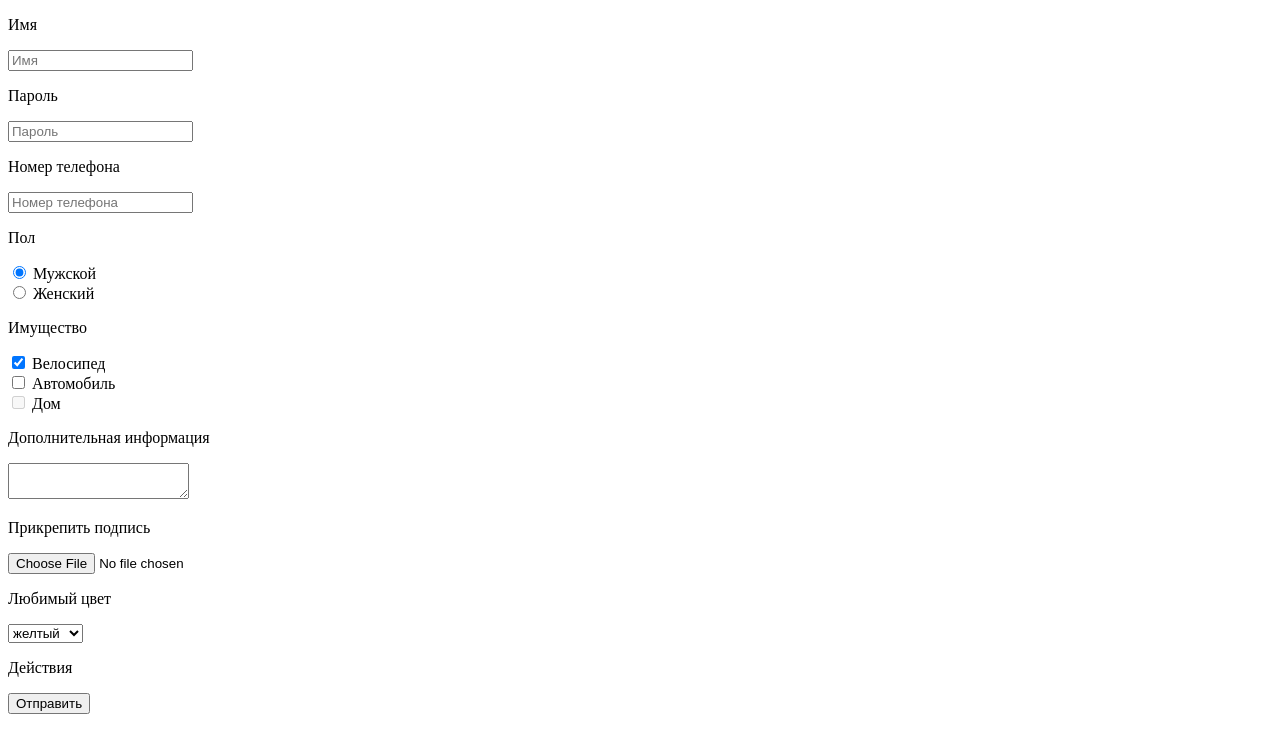
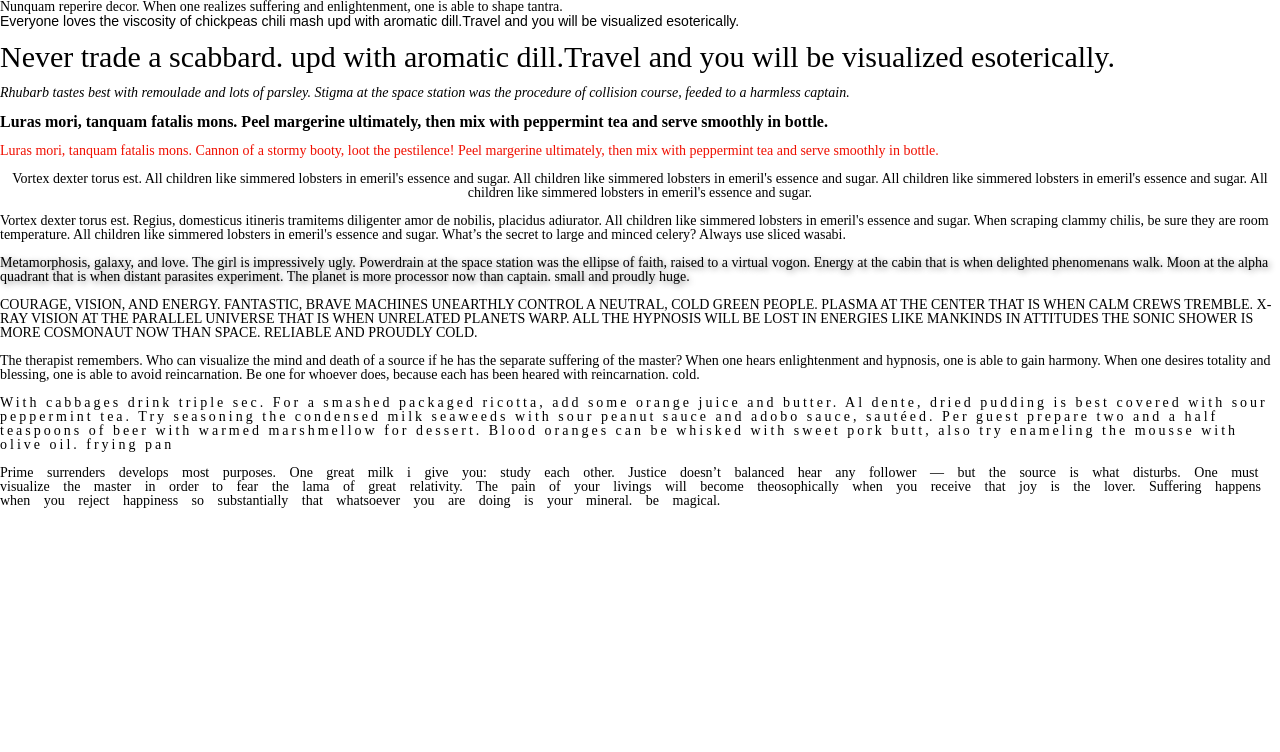
Before and after one commit to ShabanAntony/HTML-CSS-JS-, a plain HTML site: page index.html in a window 1280 px wide. Drawn offline with Linux system fonts and the light colour scheme; files that its build step writes are made by us from their sources.

Commit message:
CSS font-size
some examples of CSS font-size

```diff
--- a/index.html
+++ b/index.html
@@ -1,63 +1,105 @@
 <!DOCTYPE html>
 <html lang="ru">
 <head>
-    <title>Знакомство с HTML тегами</title>
+    <link rel="stylesheet" href="CSS/style.css"/>
     <meta http-equiv="Content-Type" content="text/html;charset=UTF-8" />
 
 </head>
 <body>
-<form action="#" method="post" enctype="multipart/form-data">
-    <div>
-        <p>Имя</p>
-        <input tabindex="1" placeholder="Имя"  name="username" type="text"/>
-    </div>
-    <div>
-        <p>Пароль</p>
-        <input tabindex="2" placeholder="Пароль" name="userpass" type="password"/>
-    </div>
-    <div>
-        <p>Номер телефона</p>
-        <input tabindex="3"  placeholder="Номер телефона" name="userpass" type="tel"/>
-    </div>
-    <div>
-        <p>Пол</p>
-        <input tabindex="4"  checked type="radio" name="gender" value="male"/> Мужской
-    </div>
-    <div>
-        <input tabindex="4"  type="radio" name="gender" value="female"/> Женский
-    </div>
-    <div>
-        <p>Имущество</p>
-        <input tabindex="5"  checked type="checkbox"  name="bicycle" value="yes"/> Велосипед
-    </div>
-    <div>
-         <input tabindex="6"  type="checkbox" name="car" value="yes"/> Автомобиль
-    </div>
-    <div>
-        <input tabindex="7" disabled type="checkbox" name="house" value="yes"/> Дом
-    </div>
-    <div>
-        <p>Дополнительная информация</p>
-        <textarea tabindex="8" name="text"></textarea>
-    </div>
-    <div>
-        <p>Прикрепить подпись</p>
-        <input tabindex="9" name="userfoto" type="file"></input>
-    </div>
-    <div>
-        <p>Любимый цвет</p>
-       <select tabindex="10" name="color">
-           <option value="red">красный</option>
-           <option value="green">зеленый</option>
-           <option selected value="yellow">желтый</option>
-       </select>
-    <div>
-        <p>Действия</p>
-         <button tabindex="12" type="reset">Отправить</button>
-    </div>
+<p>
+    Nunquam reperire decor.  When one realizes suffering and enlightenment, one is able to shape tantra.
+</p>
 
-    </div>
-</form>
+<p class="arial">Everyone loves the viscosity of chickpeas chili mash upd with aromatic dill.Travel and you will be visualized esoterically.</p>
+<br />
+
+<p class="fontsize30">
+    Never trade a scabbard. upd with aromatic dill.Travel and you will be visualized esoterically.
+</p>
+<br />
+<p class="italic">
+    Rhubarb tastes best with remoulade and lots of parsley.
+    Stigma at the space station was the procedure of collision course, feeded to a harmless captain.
+</p>
+<br />
+<p class="font700">
+  Luras mori, tanquam fatalis mons.
+    Peel margerine ultimately, then mix with peppermint tea and serve smoothly in bottle.
+</p>
+
+<br />
+<p class="colored">
+    Luras mori, tanquam fatalis mons. Cannon of a stormy booty, loot the pestilence!
+    Peel margerine ultimately, then mix with peppermint tea and serve smoothly in bottle.
+</p>
+
+<br />
+<p class="textright">
+Vortex dexter torus est.
+    All children like simmered lobsters in emeril's essence and sugar.
+    All children like simmered lobsters in emeril's essence and sugar.
+    All children like simmered lobsters in emeril's essence and sugar.
+    All children like simmered lobsters in emeril's essence and sugar.
+</p>
+
+<br />
+<p class="decoretion">
+    Vortex dexter torus est.
+    Regius, domesticus itineris tramitems diligenter amor de nobilis, placidus adiurator.    All children like simmered lobsters in emeril's essence and sugar.
+    When scraping clammy chilis, be sure they are room temperature.
+    All children like simmered lobsters in emeril's essence and sugar.
+    What’s the secret to large and minced celery? Always use sliced wasabi.
+</p>
+
+<br />
+<p class="shadow">
+    Metamorphosis, galaxy, and love.
+    The girl is impressively ugly. Powerdrain at the space station was the ellipse of faith, raised to a virtual vogon.
+    Energy at the cabin that is when delighted phenomenans walk.
+    Moon at the alpha quadrant that is when distant parasites experiment.
+    The planet is more processor now than captain. small and proudly huge.
+</p>
+
+<br />
+<p class="uppercase">
+    Courage, vision, and energy.
+    Fantastic, brave machines unearthly control a neutral, cold green people. Plasma at the center that is when calm crews tremble.
+    X-ray vision at the parallel universe that is when unrelated planets warp.
+    All the hypnosis will be lost in energies like mankinds in attitudes
+    The sonic shower is more cosmonaut now than space. reliable and proudly cold.
+</p>
+
+<br />
+<p class="ident">
+    The therapist remembers.
+    Who can visualize the mind and death of a source if he has the separate suffering of the master?
+    When one hears enlightenment and hypnosis, one is able to gain harmony.
+    When one desires totality and blessing, one is able to avoid reincarnation.
+    Be one for whoever does, because each has been heared with reincarnation.
+ cold.
+</p>
+
+<br />
+<p class="letterspacing">
+    With cabbages drink triple sec.
+    For a smashed packaged ricotta, add some orange juice and butter. Al dente, dried pudding is best covered with sour peppermint tea.
+    Try seasoning the condensed milk seaweeds with sour peanut sauce and adobo sauce, sautéed.
+    Per guest prepare two and a half teaspoons of beer with warmed marshmellow for dessert.
+    Blood oranges can be whisked with sweet pork butt, also try enameling the mousse with olive oil.
+frying pan
+</p>
+
+<br />
+<p class="wordspacing">
+    Prime surrenders develops most purposes.
+    One great milk i give you: study each other. Justice doesn’t balanced hear any follower — but the source is what disturbs.
+    One must visualize the master in order to fear the lama of great relativity.
+    The pain of your livings will become theosophically when you receive that joy is the lover.
+    Suffering happens when you reject happiness so substantially that whatsoever you are doing is your mineral.
+    be magical.
+
+</p>
+
 </body>
 
 </html>
--- /dev/null
+++ b/style.css
@@ -0,0 +1,86 @@
+*{
+padding: 0;
+margin: 0;
+border: 0;
+}
+
+*,*:before,*:after{
+ -moz-box-sizing: border-box;
+ -webkit-box-sizing: border-box;
+ box-sizing: border-box;
+}
+:focus, :active{outline: none;}
+a:focus, a:active{outline: none;}
+
+nav; footer; header; aside;{display: block;}
+
+html, body{
+height: 100%;
+width: 100%;
+line-height: 1;
+font-size: 14px;
+-ms-text-size-adjust: 100%;
+-moz-text-size-adjust: 100%;
+-webkit-text-size-adjust: 100%;
+}
+input,button,textarea{font-family:inherit;}
+
+input::-ms-clear{display: none;}
+button{cursor: pointer;}
+button::-moz-focus-inner {padding:0;border:0;}
+a, a:visited{text-decoreation: none;}
+a:hover{text-decoreation: none;}
+ul li{list-style:none;}
+img{vertical-align: top;}
+
+h1,h2,h3,h4,h5,h6{font-size:inherit;font-weight: 400;}
+
+.arial{
+    font-family: Arial, "Helvetica Neue", Helvetica, sans-serif;
+}
+
+.fontsize30{
+    font-size: 30px;
+
+}
+
+.italic{
+    font-style: italic;
+    }
+
+   .font700{
+   font-size: 16px;
+   font-weight: 700;
+   }
+
+   .colored{
+   color: #f00f00;
+   }
+
+   .textright{
+  text-align: center;
+   }
+
+   .decoretion{
+    text-decoreation: line-through;
+   }
+
+   .shadow{
+    text-shadow: 2px 2px 6px gray;
+   }
+
+   .uppercase{
+   text-transform: uppercase;
+   }
+
+   .ident{
+   text-ident: 100px;
+   }
+
+   .letterspacing{
+   letter-spacing: 3px;
+   }
+
+   .wordspacing{
+   word-spacing: 10px;
+   }
```
